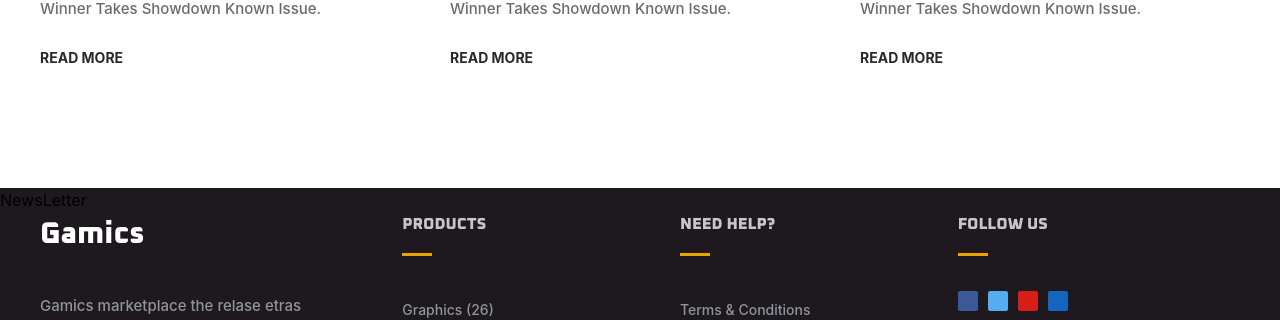
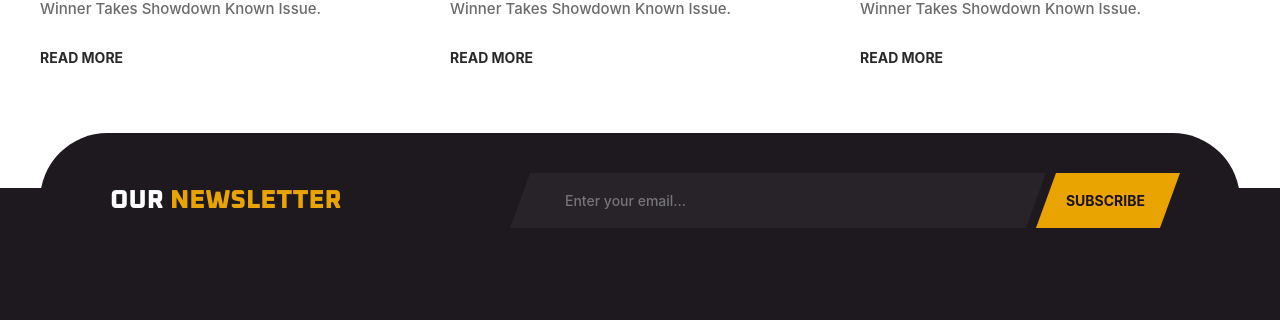
Before and after one commit to aadil124/react-gaming-website, a React (Create React App) app: page / in a window 1280 px wide. Shown: the part 5459-5779 px from the top of the page. Built offline with nearby package versions, Linux system fonts and the light colour scheme.

Commit message:
updated news letter component

```diff
--- a/src/components/subcomponent/NewsLetter.jsx
+++ b/src/components/subcomponent/NewsLetter.jsx
@@ -2,7 +2,37 @@ import React from 'react'
 
 const NewsLetter = () => {
     return (
-        <div>NewsLetter</div>
+        <section class="newsletter" aria-label="newsletter">
+        <div class="container">
+
+          <div class="newsletter-card">
+
+            <h2 class="h2">
+              Our <span class="span">Newsletter</span>
+            </h2>
+
+            <form action="" class="newsletter-form">
+
+              <div class="input-wrapper skewBg">
+                <input type="email" name="email_address" aria-label="email" placeholder="Enter your email..." required
+                  class="email-field"/>
+
+                <ion-icon name="mail-outline"></ion-icon>
+              </div>
+
+              <button type="submit" class="btn newsletter-btn skewBg">
+                <span class="span">Subscribe</span>
+
+                <ion-icon name="paper-plane" aria-hidden="true"></ion-icon>
+              </button>
+
+            </form>
+
+          </div>
+
+        </div>
+      </section>
+
     )
 }
 
```
